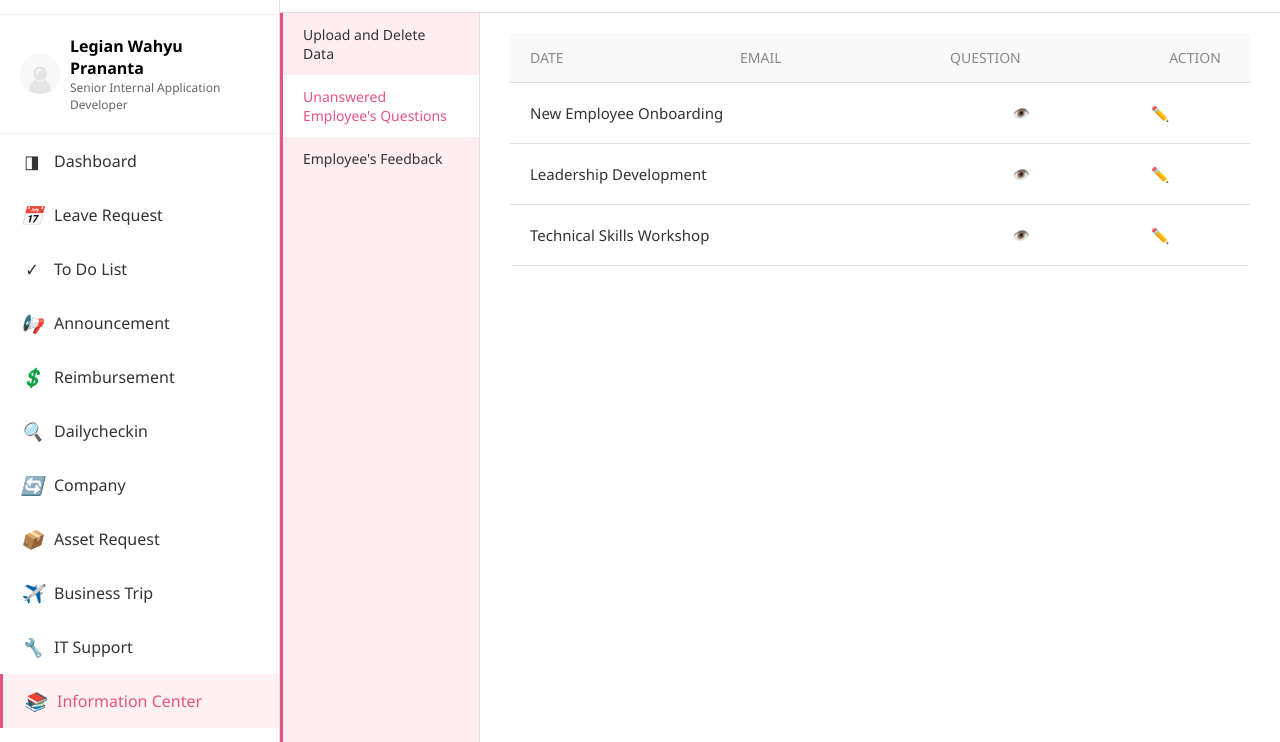
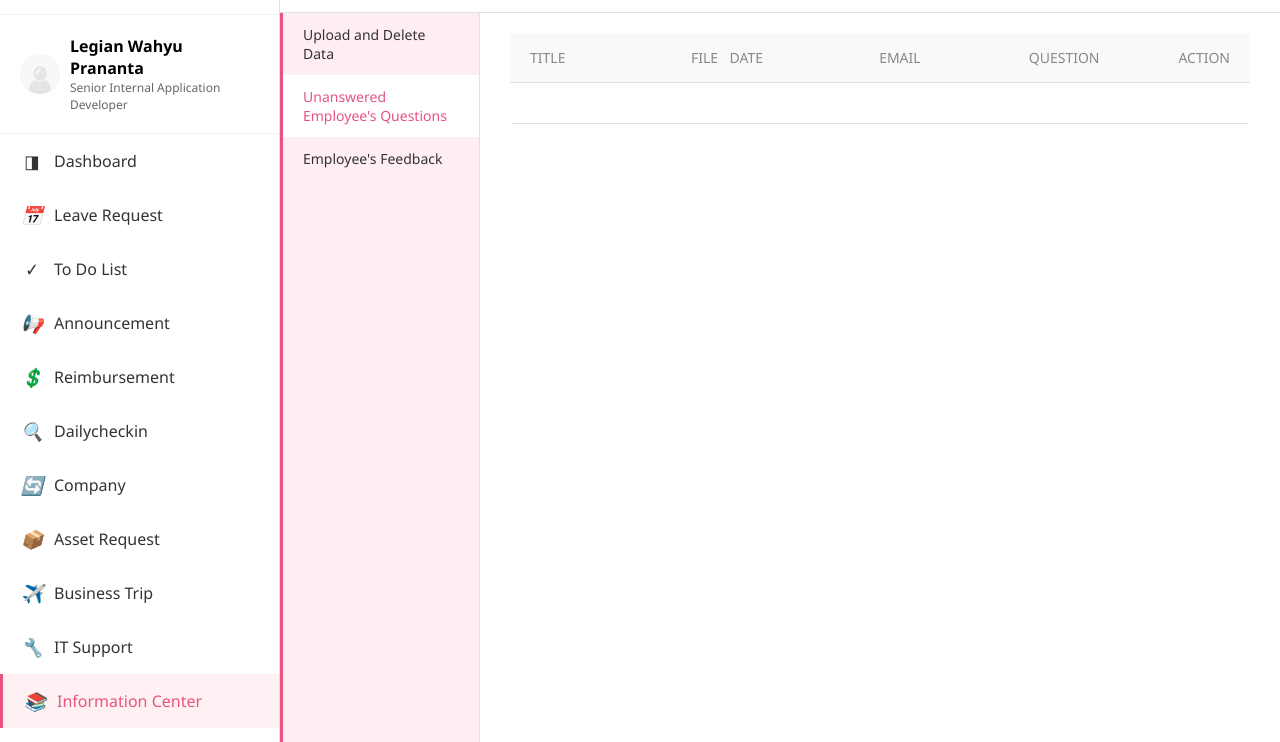
Before and after one commit to legianwp18/wiki-web, a plain HTML site: page index.html in a window 1280 px wide. Both pictures are taken after a click on the link "Unanswered Employee's Questions". Shown: the part 58-800 px from the top of the page. Drawn offline with nearby package versions, Linux system fonts and the light colour scheme; no server answers.

Commit message:
Fix conflict

```diff
--- a/index.html
+++ b/index.html
@@ -105,37 +105,14 @@
                     <div class="content-section" id="unanswered" style="display: none;">
                         <div class="table-view">
                             <div class="table-header">
+                                <div class="th-col title-col">TITLE</div>
+                                <div class="th-col file-col">FILE</div>
                                 <div class="th-col title-col">DATE</div>
                                 <div class="th-col title-col">EMAIL</div>
                                 <div class="th-col title-col">QUESTION</div>
                                 <div class="th-col action-col">ACTION</div>
                             </div>
-
-                            <div class="table-body">
-                                <div class="table-row">
-                                    <div class="td-col title-col">New Employee Onboarding</div>
-                                    <div class="td-col file-col"><button class="view-btn"><i>👁️</i></button></div>
-                                    <div class="td-col action-col">
-                                        <span class="edit-icon" data-id="1" data-title="New Hire Handbook">✏️</span>
-                                    </div>
-                                </div>
-
-                                <div class="table-row">
-                                    <div class="td-col title-col">Leadership Development</div>
-                                    <div class="td-col file-col"><button class="view-btn"><i>👁️</i></button></div>
-                                    <div class="td-col action-col">
-                                        <span class="edit-icon" data-id="2" data-title="SOP for Online Refund">✏️</span>
-                                    </div>
-                                </div>
-
-                                <div class="table-row">
-                                    <div class="td-col title-col">Technical Skills Workshop</div>
-                                    <div class="td-col file-col"><button class="view-btn"><i>👁️</i></button></div>
-                                    <div class="td-col action-col">
-                                        <span class="edit-icon" data-id="3" data-title="Non Conformance Report (NCR)">✏️</span>
-                                    </div>
-                                </div>
-                            </div>
+                            <div class="table-body" id="unansweredList"></div>
                         </div>
                     </div>
 
```
